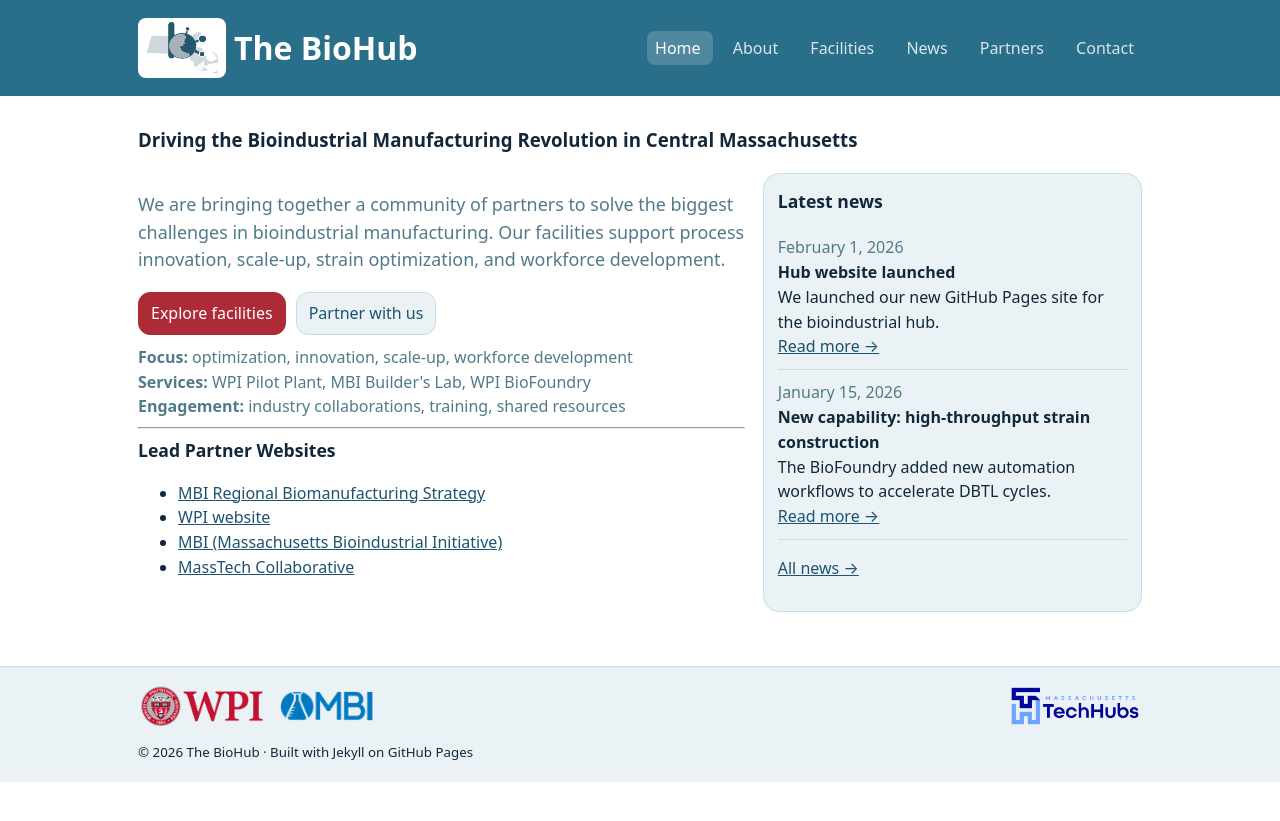
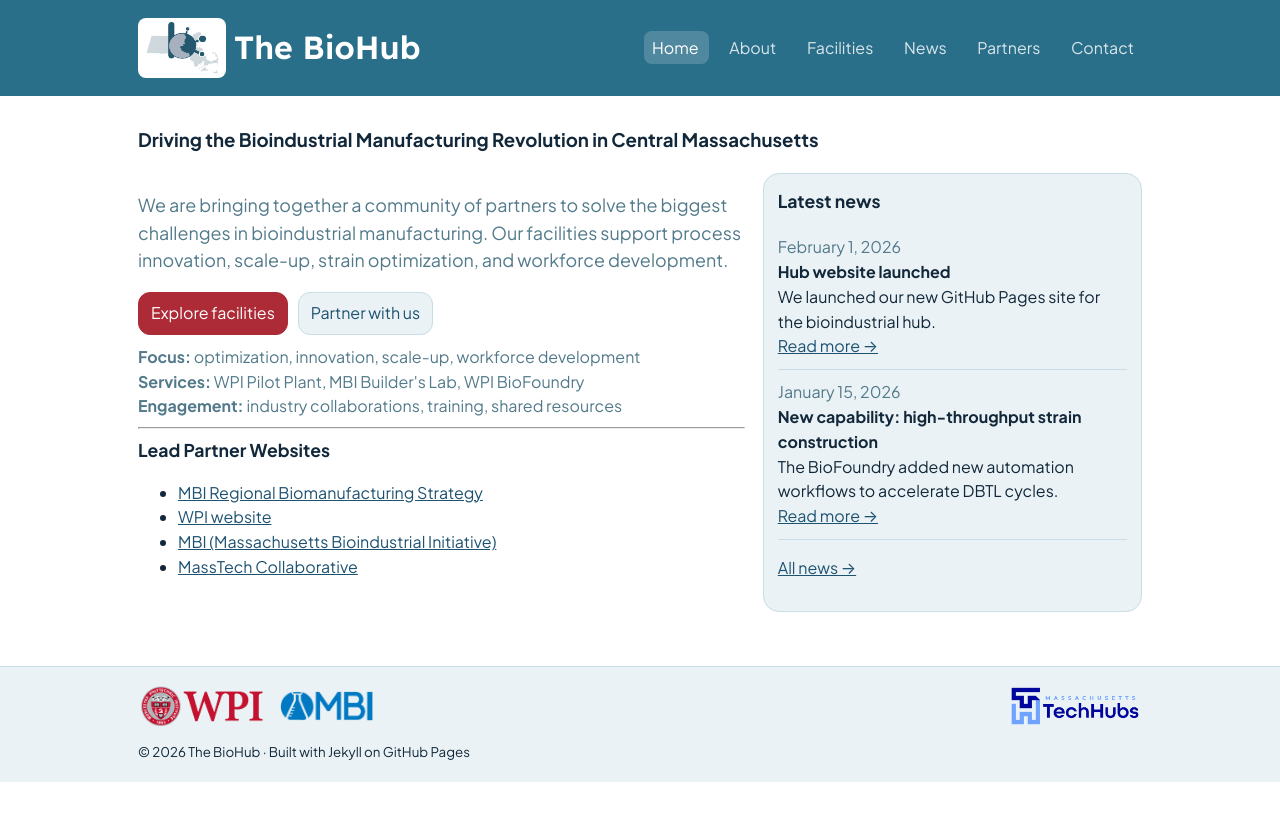
Before and after one commit to yoeric/mass_biohub, a Jekyll site: the page built from index.md, in a window 1280 px wide. Shown: the top 821 px of the page. Built offline with Jekyll 4.4.1, drawn with Linux system fonts in a browser that asks for light colours.

Commit message:
adding in fonts

```diff
--- a/_layouts/default.html
+++ b/_layouts/default.html
@@ -7,6 +7,9 @@
     <title>{% if page.title %}{{ page.title }} · {% endif %}{{ site.title }}</title>
     <meta name="description" content="{{ page.description | default: site.description | escape }}" />
 
+    <link rel="preconnect" href="https://fonts.googleapis.com" />
+    <link rel="preconnect" href="https://fonts.gstatic.com" crossorigin />
+    <link href="https://fonts.googleapis.com/css2?family=League+Spartan:wght@400;500;600;700;800&family=Lexend:wght@600&family=Plus+Jakarta+Sans:wght@400;500;600;700;800&display=swap" rel="stylesheet" />
     <link rel="stylesheet" href="{{ '/assets/css/style.css' | relative_url }}" />
   </head>
 
--- a/assets/css/style.css
+++ b/assets/css/style.css
@@ -14,7 +14,7 @@
 *{box-sizing:border-box}
 body{
   margin:0;
-  font-family: system-ui, -apple-system, Segoe UI, Roboto, Arial, sans-serif;
+  font-family: 'Plus Jakarta Sans', system-ui, -apple-system, sans-serif;
   color:var(--fg);
   background:var(--bg);
   line-height:1.55;
@@ -28,7 +28,7 @@ a{color:var(--accent)}
   z-index:10;
 }
 .header-inner{display:flex; align-items:center; justify-content:space-between; gap:16px;}
-.site-title{font-weight:800; text-decoration:none; display:flex; align-items:center; gap:8px; font-size:24pt; color:#fff;}
+.site-title{font-family:'Lexend',sans-serif; font-weight:600; text-decoration:none; display:flex; align-items:center; gap:8px; font-size:24pt; color:#fff;}
 .header-logo{height:60px; width:auto; display:block; background:#fff; border-radius:8px; padding:3px 6px;}
 .site-nav a{
   text-decoration:none;
```
